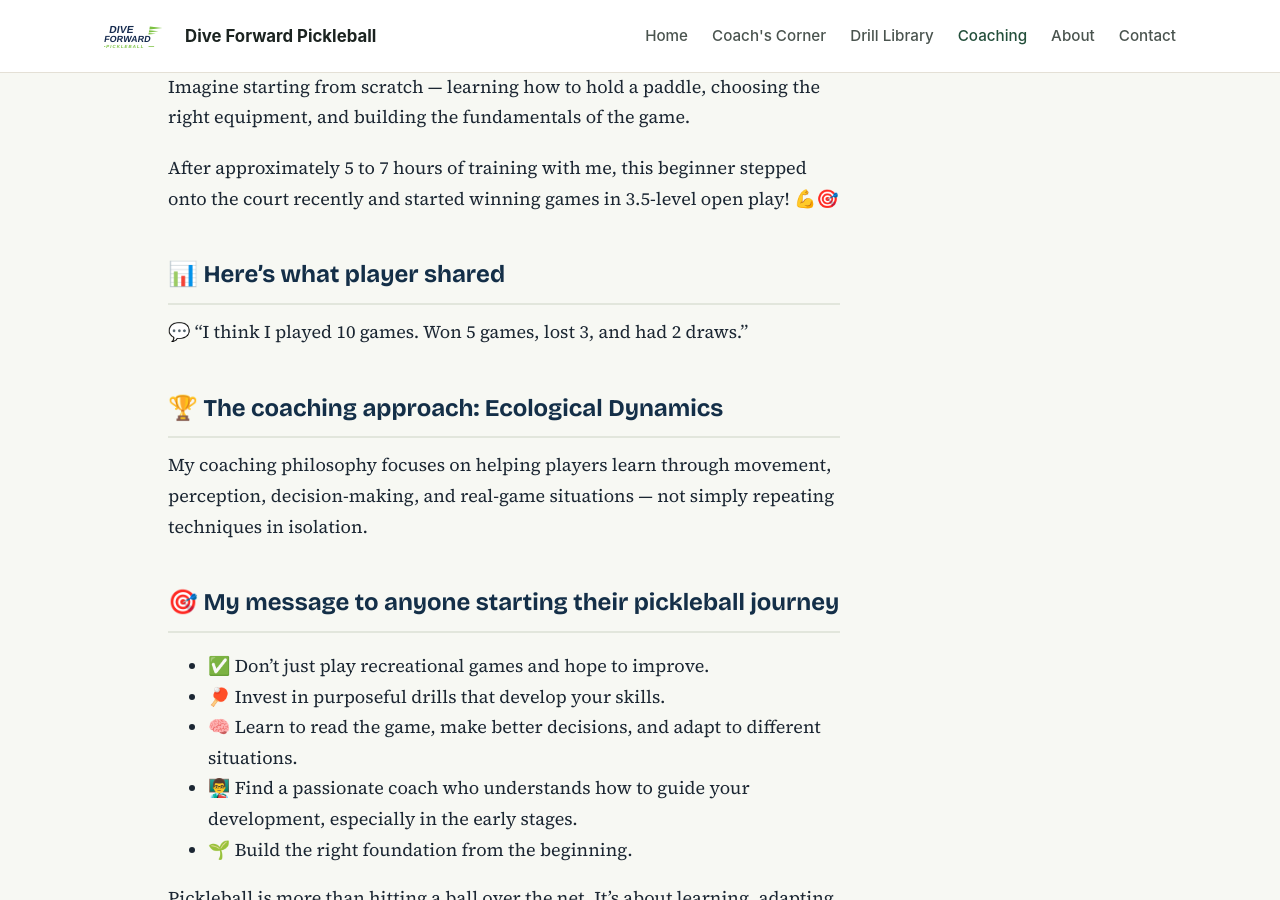
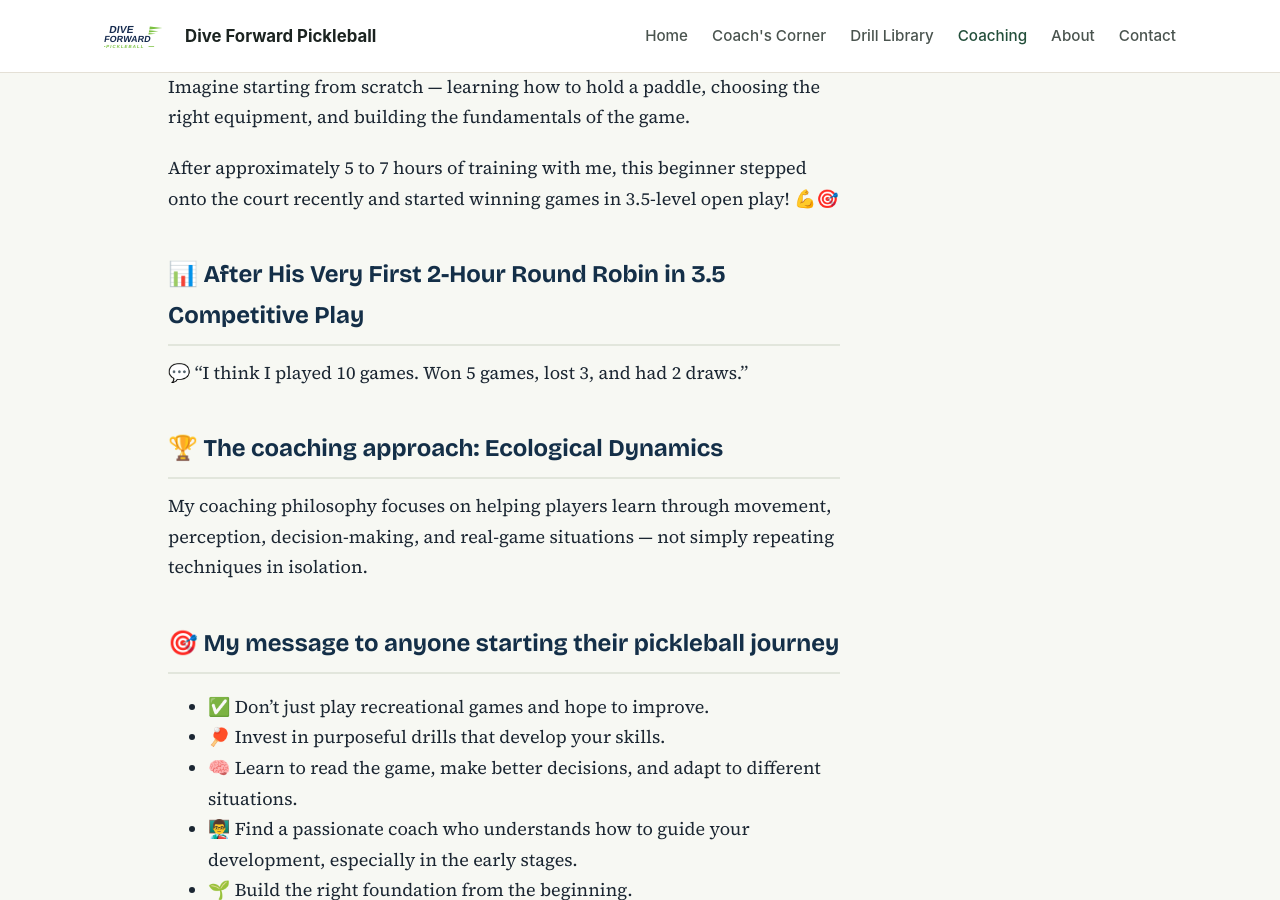
Before and after one commit to forwardpickleballorg-art/forwardpickleballorg-art.github.io, a Jekyll site: the page built from coaching/beginner-to-winning-3-5-open-play.html, in a window 1280 px wide and 900 px high, scrolled down 686 px. Built offline with Jekyll 4.4.1, drawn with Linux system fonts in a browser that asks for light colours.

Commit message:
Heading: after first 2-hour round robin in 3.5 competitive play

```diff
--- a/coaching/beginner-to-winning-3-5-open-play.html
+++ b/coaching/beginner-to-winning-3-5-open-play.html
@@ -151,7 +151,7 @@ layout: null
 
   <p>After approximately 5 to 7 hours of training with me, this beginner stepped onto the court recently and started winning games in 3.5-level open play! 💪🎯</p>
 
-  <h2>📊 Here&rsquo;s what player shared</h2>
+  <h2>📊 After His Very First 2-Hour Round Robin in 3.5 Competitive Play</h2>
 
   <p>💬 &ldquo;I think I played 10 games. Won 5 games, lost 3, and had 2 draws.&rdquo;</p>
 
```
